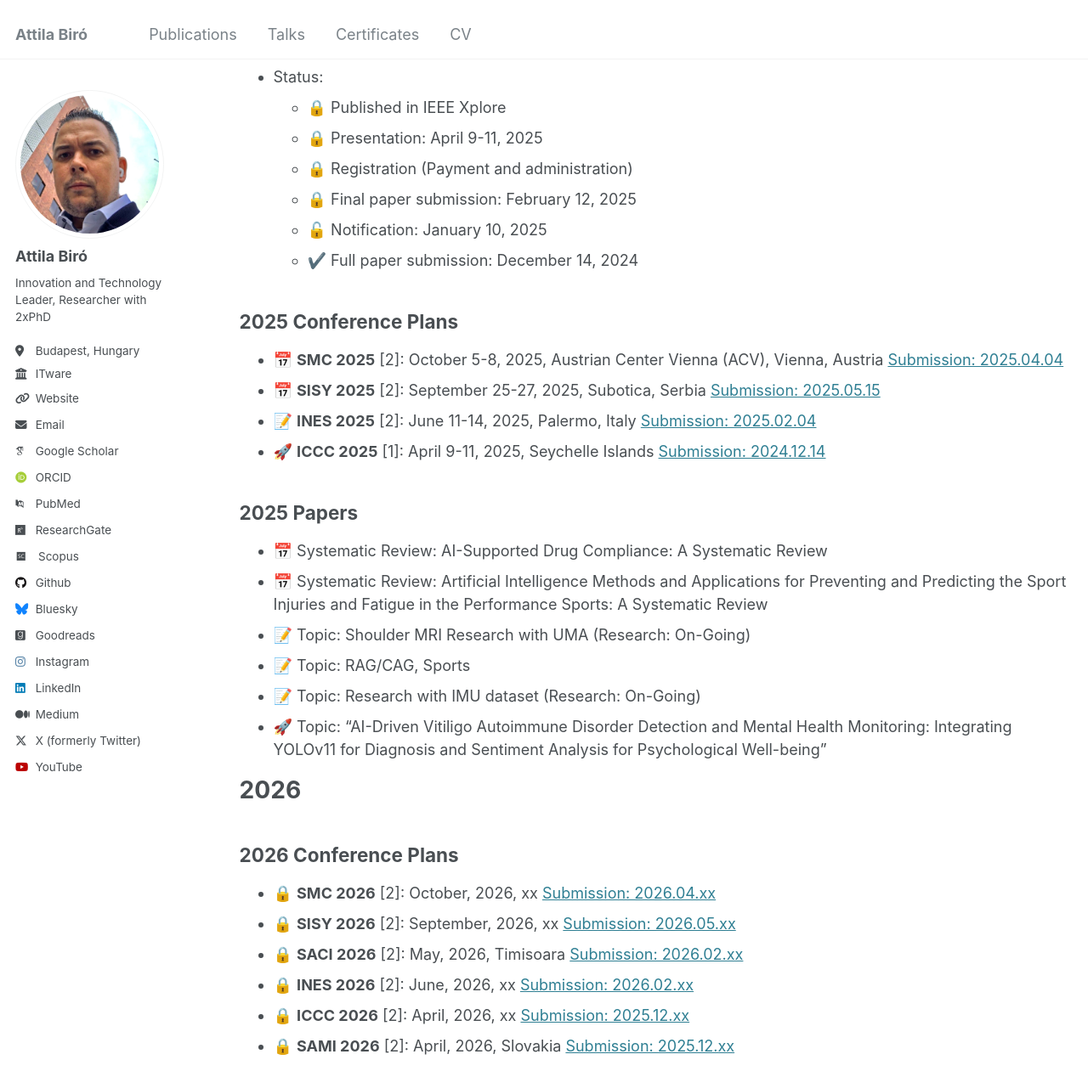
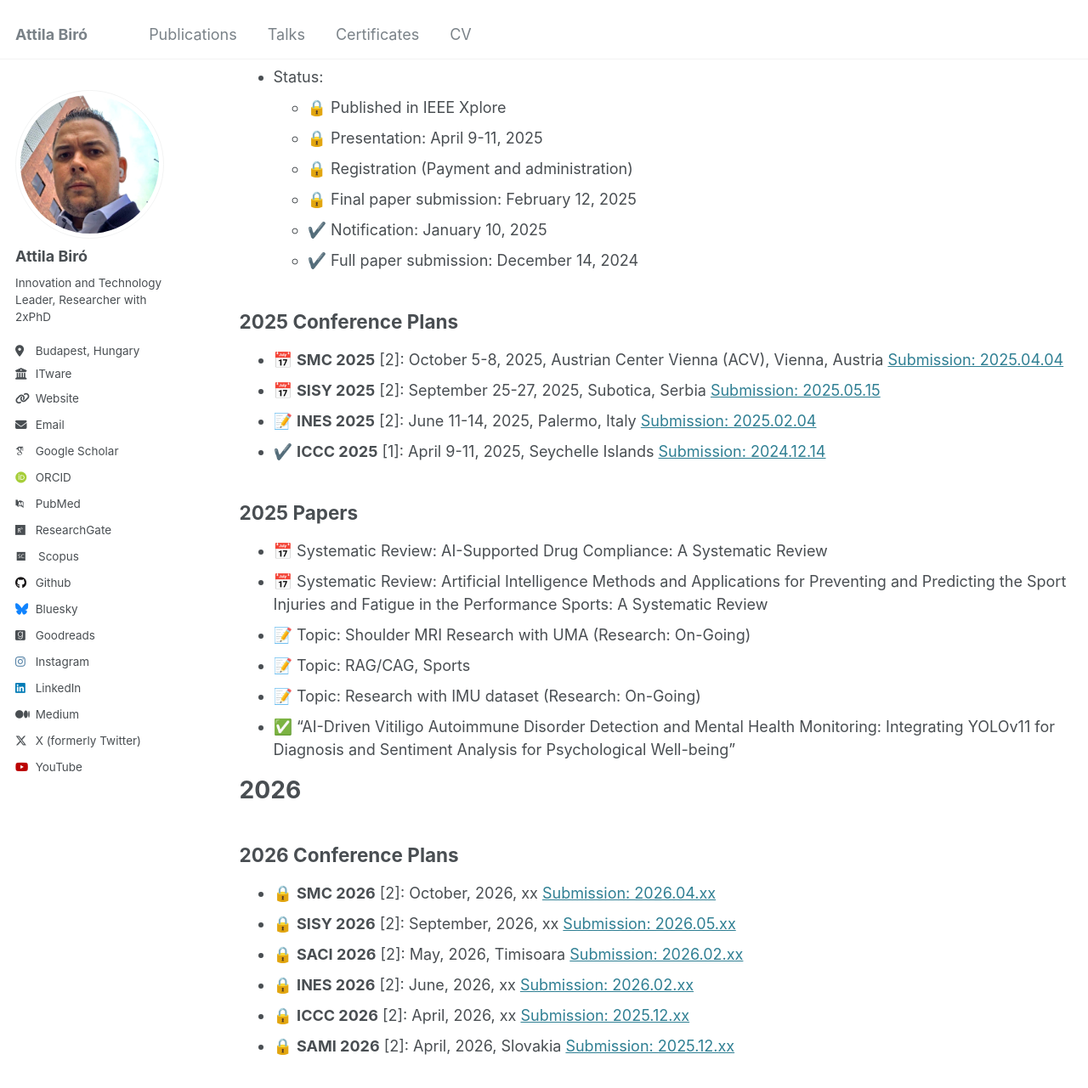
Before and after one commit to biroka/biroka.github.io, a Jekyll site: the page built from _pages/schedule.md, in a window 1280 px wide and 1400 px high, scrolled down 490 px. Shown: the top 1281 px of the window at 85% size. Built offline with Jekyll 4.4.1, drawn with Linux system fonts in a browser that asks for light colours; emoji names are drawn with the system emoji font; some web fonts are replaced; part of the change alters nothing that is shown.

Commit message:
Update schedule.md

```diff
--- a/_pages/schedule.md
+++ b/_pages/schedule.md
@@ -18,14 +18,14 @@ The starting point is 2025, as the date for obtaining PhD degrees in Computer Sc
     - :lock:  Presentation: April 9-11, 2025
     - :lock:  Registration (Payment and administration)
     - :lock:  Final paper submission: February 12, 2025
-    - :unlock:  Notification: January 10, 2025
+    - :heavy_check_mark:  Notification: January 10, 2025
     - :heavy_check_mark: Full paper submission: December 14, 2024
 
 ## 2025 Conference Plans
   * :date: **SMC 2025** [2]: October 5-8, 2025, Austrian Center Vienna (ACV), Vienna, Austria [Submission: 2025.04.04](https://www.ieeesmc2025.org/)
   * :date: **SISY 2025** [2]: September 25-27, 2025, Subotica, Serbia [Submission: 2025.05.15](https://conf.uni-obuda.hu/sisy2025/)
   * :memo: **INES 2025** [2]: June 11-14, 2025, Palermo, Italy [Submission: 2025.02.04](http://www.ines-conf.org/ines-conf/2025index.html)
-  * :rocket: **ICCC 2025** [1]: April 9-11, 2025, Seychelle Islands [Submission: 2024.12.14](https://conf.uni-obuda.hu/iccc2025/)
+  * :heavy_check_mark: **ICCC 2025** [1]: April 9-11, 2025, Seychelle Islands [Submission: 2024.12.14](https://conf.uni-obuda.hu/iccc2025/)
 
 ## 2025 Papers
   * :date:  Systematic Review: AI-Supported Drug Compliance: A Systematic Review
@@ -33,7 +33,7 @@ The starting point is 2025, as the date for obtaining PhD degrees in Computer Sc
   * :memo:  Topic: Shoulder MRI Research with UMA (Research: On-Going)
   * :memo:  Topic: RAG/CAG, Sports
   * :memo:  Topic: Research with IMU dataset (Research: On-Going)
-  * :rocket: Topic: "AI-Driven Vitiligo Autoimmune Disorder Detection and Mental Health Monitoring: Integrating YOLOv11 for Diagnosis and Sentiment Analysis for Psychological Well-being"
+  * :white_check_mark: "AI-Driven Vitiligo Autoimmune Disorder Detection and Mental Health Monitoring: Integrating YOLOv11 for Diagnosis and Sentiment Analysis for Psychological Well-being"
 
 # 2026
 ## 2026 Conference Plans
```
